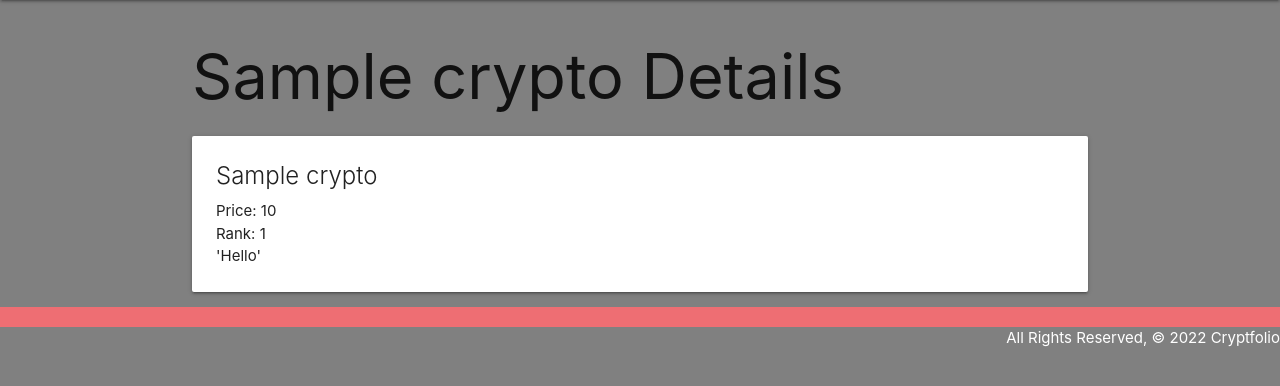
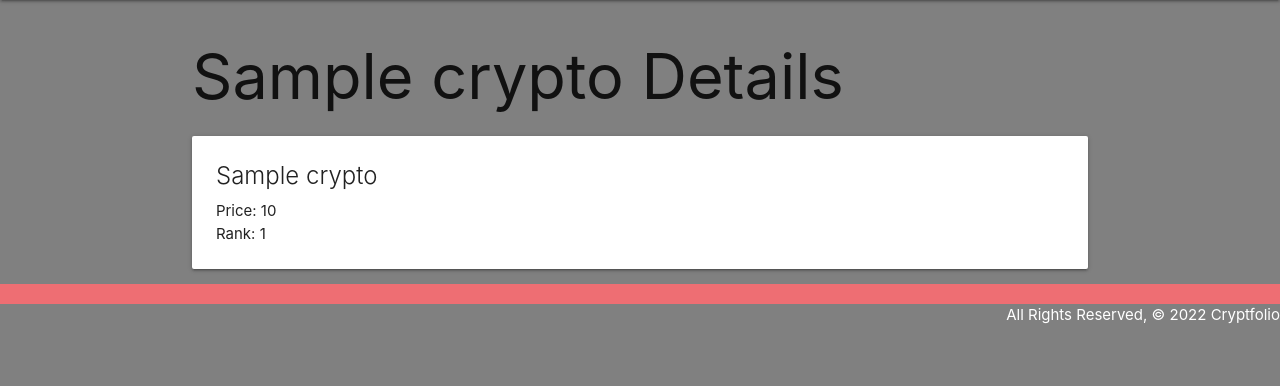
Before and after one commit to kevcoder247/cryptfolio, a Django app: page /crypto/1/ in a window 1280 px wide. Shown: the part 64-450 px from the top of the page. Run offline with Django 4.2, Linux system fonts and the light colour scheme; tables that the repository leaves empty hold one stand-in row (values such as "Sample post").

```diff
--- a/main_app/templates/cryptos/detail.html
+++ b/main_app/templates/cryptos/detail.html
@@ -5,7 +5,6 @@
         <span class="card-title">{{crypto.name}}</span>
         <p>Price: {{crypto.price}}</p>
         <p>Rank: {{crypto.rank}}</p>
-        'Hello'
     </div>
 </div>
 {% endblock %}
```
